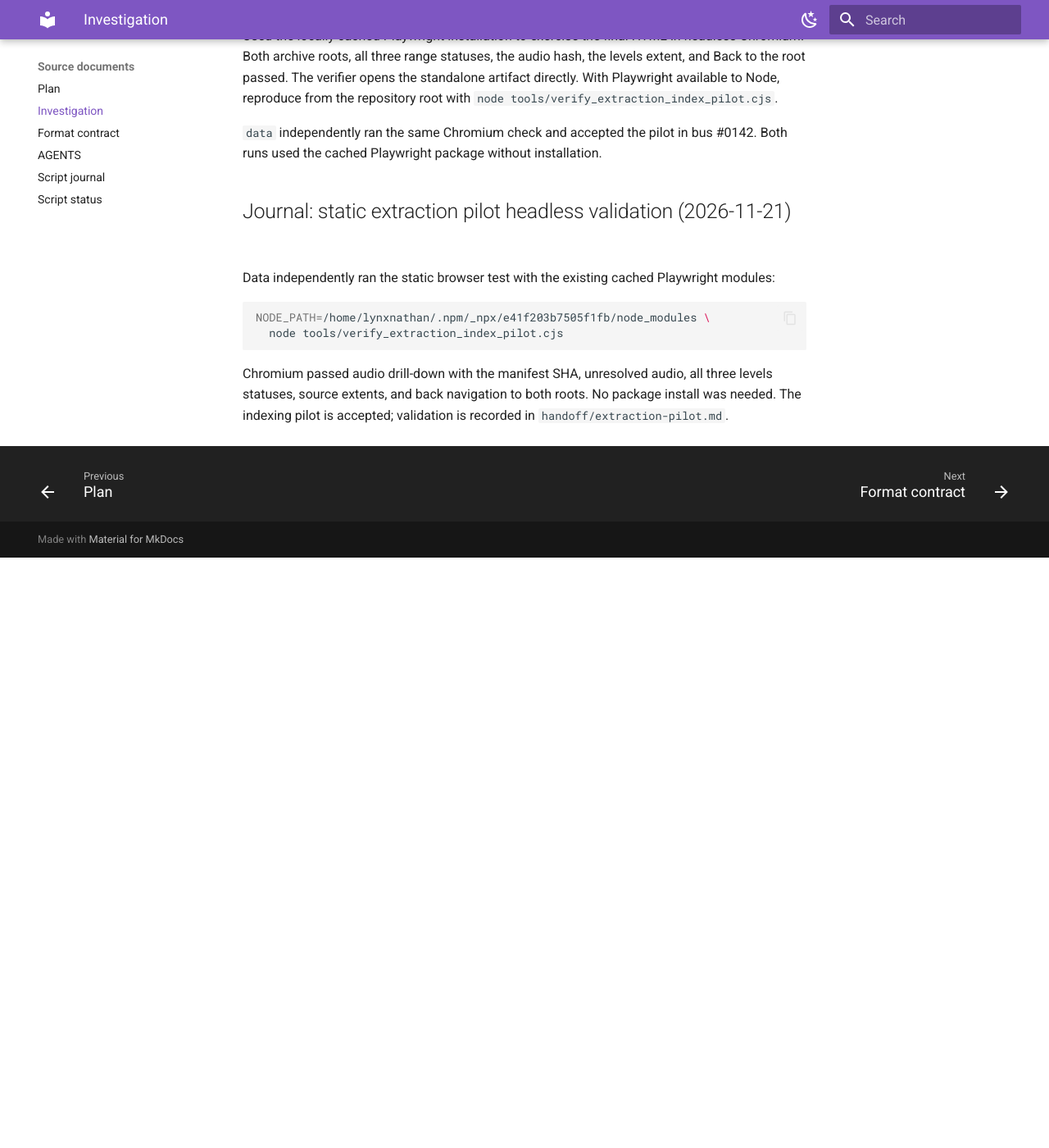
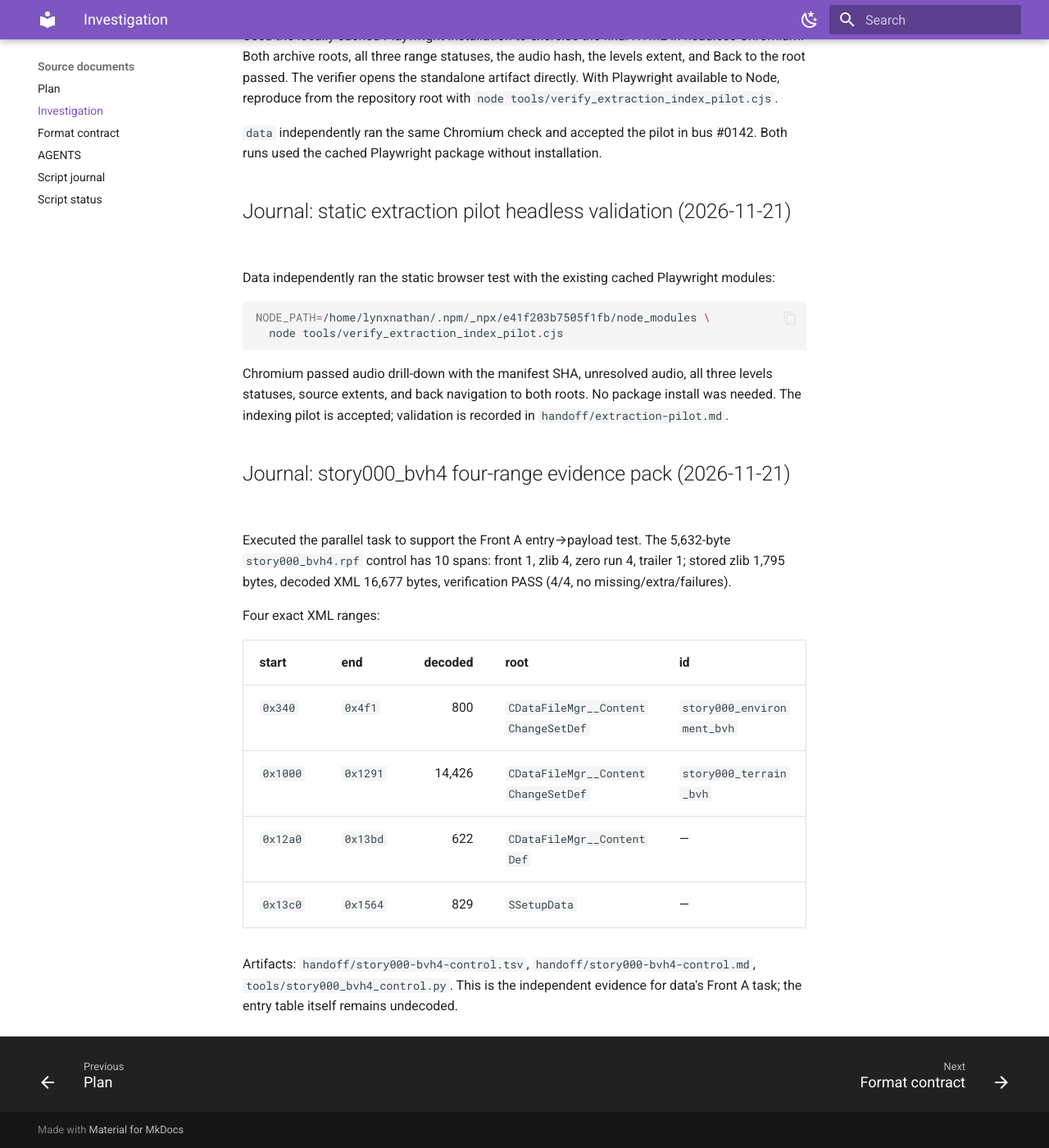
Before and after one commit to lynxnathan/rage-tools-vi, an MkDocs documentation site: the page built from docs/reference/source-investigation.md, in a window 1280 px wide and 1400 px high, scrolled down 64012 px. Shown: the whole window at 82% size. Built offline with MkDocs 1.6.1 and Material for MkDocs 9.7.7, drawn with Linux system fonts in a browser that asks for light colours; before the commit the page ends 64692 px from its top, so only the background shows below that.

Commit message:
Add story000_bvh4 four-range control evidence

```diff
--- a/investigation.md
+++ b/investigation.md
@@ -2153,3 +2153,24 @@ Chromium passed audio drill-down with the manifest SHA, unresolved audio,
 all three levels statuses, source extents, and back navigation to both roots.
 No package install was needed. The indexing pilot is accepted; validation is
 recorded in `handoff/extraction-pilot.md`.
+
+## Journal: story000_bvh4 four-range evidence pack (2026-11-21)
+
+Executed the parallel task to support the Front A entry→payload test. The
+5,632-byte `story000_bvh4.rpf` control has 10 spans: front 1, zlib 4, zero run
+4, trailer 1; stored zlib 1,795 bytes, decoded XML 16,677 bytes, verification
+PASS (4/4, no missing/extra/failures).
+
+Four exact XML ranges:
+
+| start | end | decoded | root | id |
+| --- | --- | ---: | --- | --- |
+| `0x340` | `0x4f1` | 800 | `CDataFileMgr__ContentChangeSetDef` | `story000_environment_bvh` |
+| `0x1000` | `0x1291` | 14,426 | `CDataFileMgr__ContentChangeSetDef` | `story000_terrain_bvh` |
+| `0x12a0` | `0x13bd` | 622 | `CDataFileMgr__ContentDef` | — |
+| `0x13c0` | `0x1564` | 829 | `SSetupData` | — |
+
+Artifacts: `handoff/story000-bvh4-control.tsv`,
+`handoff/story000-bvh4-control.md`, `tools/story000_bvh4_control.py`.
+This is the independent evidence for data's Front A task; the entry table
+itself remains undecoded.
```
Also changed, not shown: handoff/story000-bvh4-control.md (added, +38 -0 lines), plan.md (+10 -0 lines), 2 other files.
